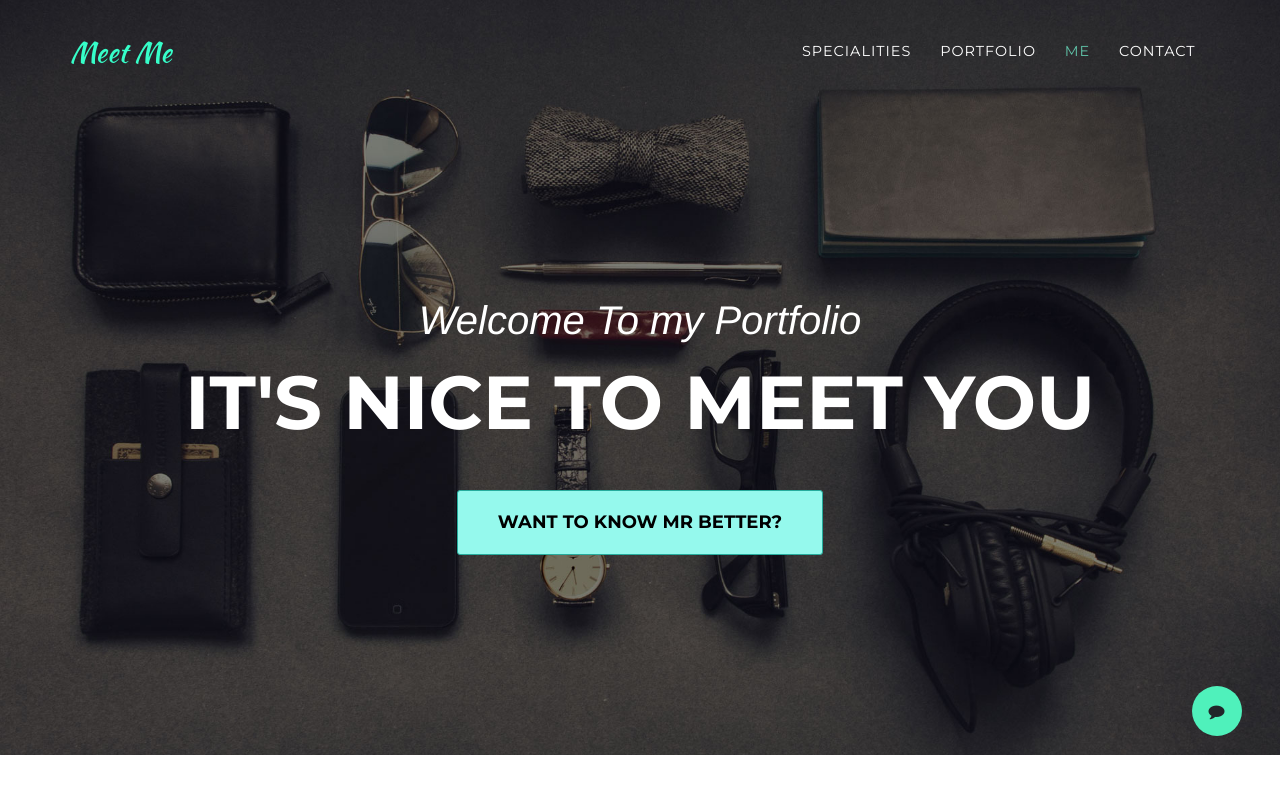
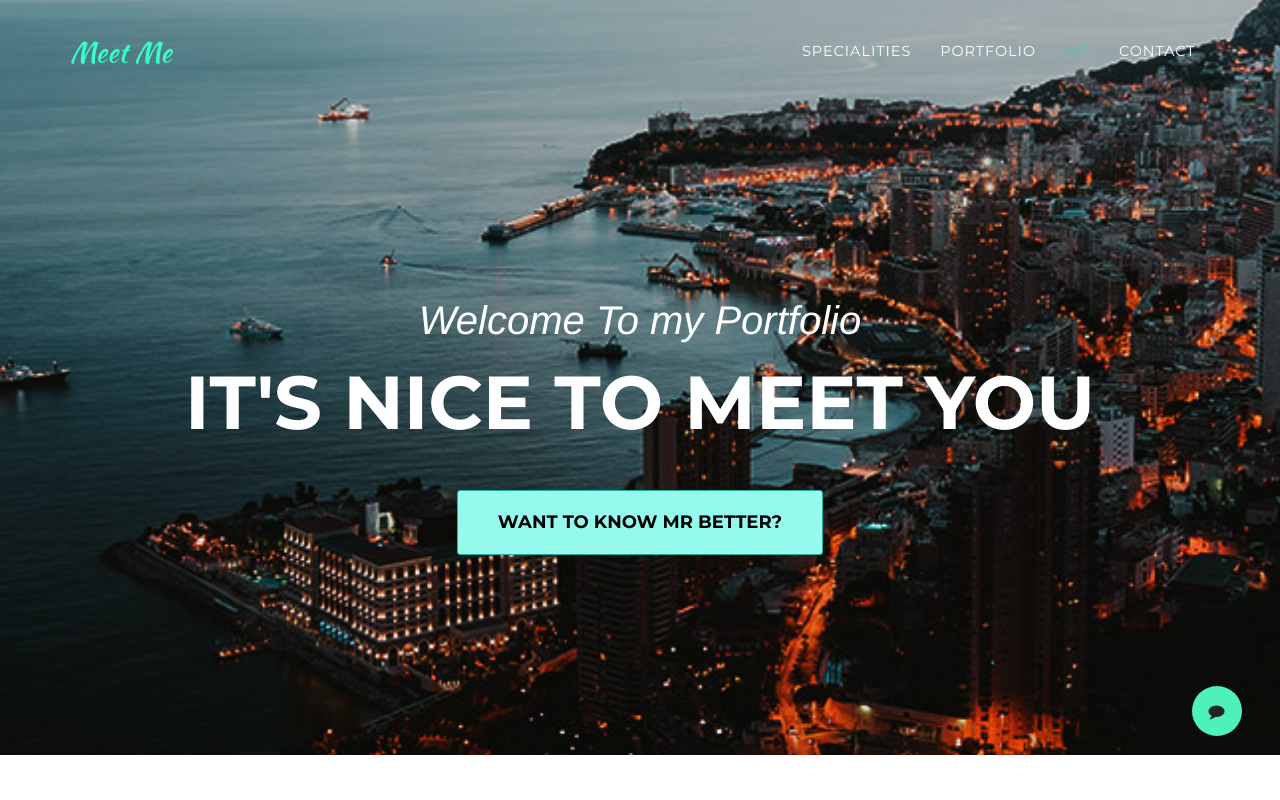
Before and after one commit to BatelKat96/Gallery-Project, a plain HTML site: page index.html in a window 1280 px wide. Shown: the top 800 px of the page. Drawn offline with Linux system fonts and the light colour scheme; a web font is replaced by a local one.

Commit message:
Update bg img

```diff
--- a/css/ca-gallery.css
+++ b/css/ca-gallery.css
@@ -224,7 +224,7 @@ body {
 header.masthead {
     text-align: center;
     color: white;
-    background-image: url("../img/header-bg.jpg");
+    background-image: url("../img/sea3.jpg");
     background-repeat: no-repeat;
     background-attachment: scroll;
     background-position: center center;
```
Also changed, not shown: img/sea3.jpg (added).
